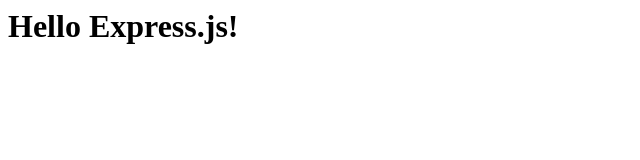
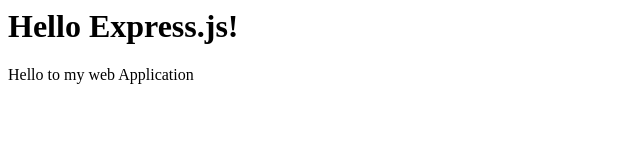
Before and after one commit to ImranTanveer/web-server, a website: page public/index.html in a window 1280 px wide. Shown: the whole page, without its empty margins (0-640 px from the left). Drawn offline with Linux system fonts and the light colour scheme.

Commit message:
body of web page changed

```diff
--- a/public/index.html
+++ b/public/index.html
@@ -6,5 +6,6 @@
 </head>
 <body>
 <h1>Hello Express.js!</h1>
+<p>Hello to my web Application</p>
 </body>
 </html>
```
